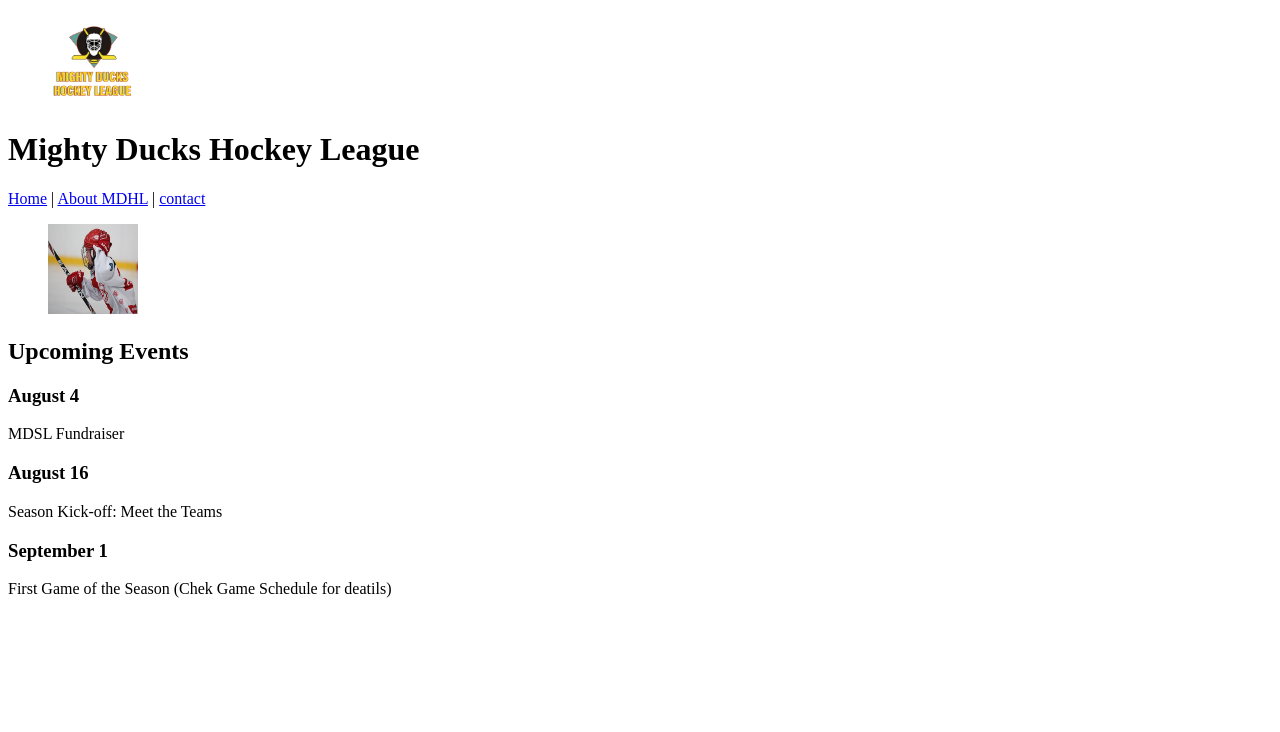
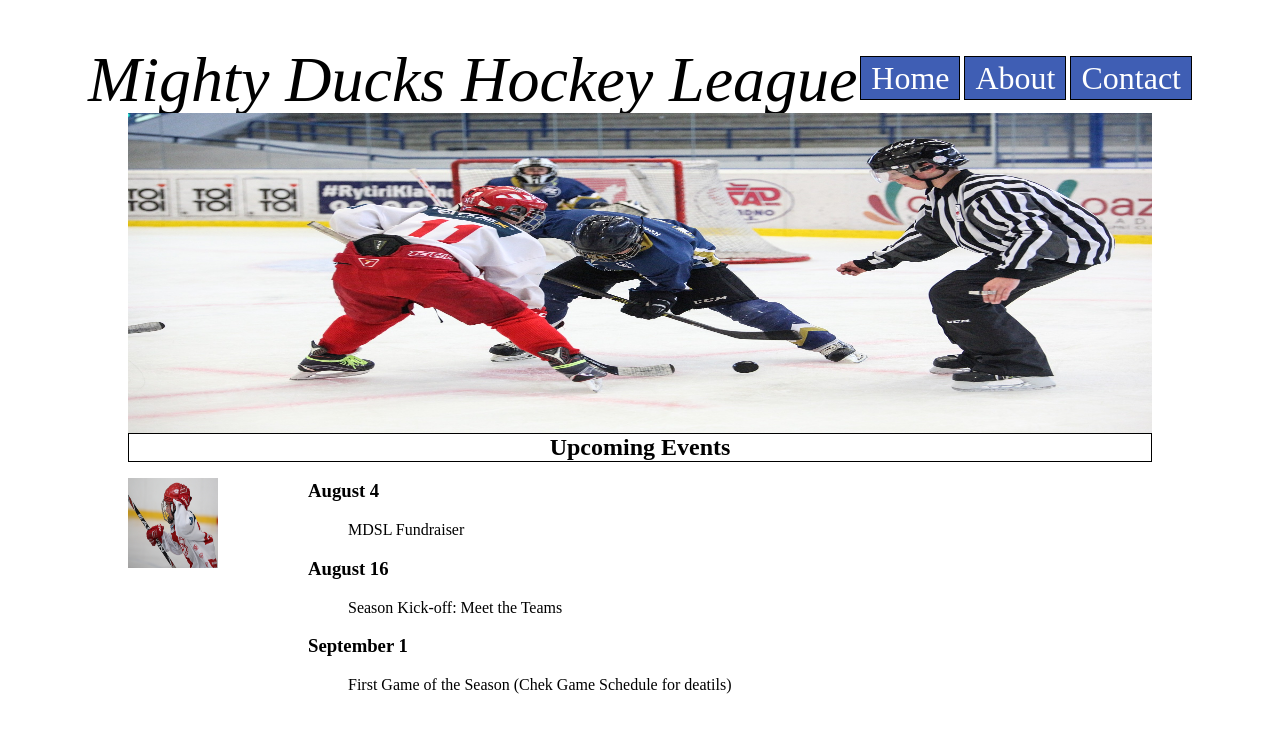
Before and after one commit to danielpalli/MDHL_PALLI_DANIEL, a plain HTML site: page index.html in a window 1280 px wide. Drawn offline with Linux system fonts and the light colour scheme.

Commit message:
Finish Task2

```diff
--- /dev/null
+++ b/assets/css/global.css
@@ -0,0 +1,71 @@
+html {
+  box-sizing: border-box;
+}
+*,
+*:before,
+*:after {
+  box-sizing: inhrit;
+}
+
+.contenedor {
+  max-width: calc(100% - 10rem);
+  width: 100%;
+  margin: 0 auto;
+}
+
+.imagen-titulo {
+  width: 100%;
+  height: 40vh;
+}
+
+#navbar {
+  background-color: #fff;
+  text-align: end;
+  margin-top: -100px;
+}
+
+header nav a {
+  color: white;
+  background-color: rgb(63, 94, 180);
+  padding: 3px 10px;
+  border: 1px solid black;
+}
+
+header nav a:link {
+  text-decoration: none;
+}
+
+header nav a:hover {
+  background-color: rgb(22, 117, 22);
+}
+#navbar .navbar-brand {
+  font-size: 2em;
+  font-weight: 400;
+}
+
+h1 {
+  font-size: 4em;
+  font-style: italic;
+  font-weight: 400;
+}
+
+main {
+  display: flex;
+  flex-direction: row;
+}
+
+.contenedor-eventos {
+  padding-left: 50px;
+  width: 100vw;
+}
+
+header h2 {
+  text-align: center;
+  margin: 0 40px;
+  margin-top: -20px;
+  border: 1px solid black;
+}
+
+p {
+  text-indent: 40px;
+}
--- a/index.html
+++ b/index.html
@@ -4,23 +4,27 @@
     <meta charset="UTF-8" />
     <meta http-equiv="X-UA-Compatible" content="IE=edge" />
     <meta name="viewport" content="width=device-width, initial-scale=1.0" />
+    <link rel="stylesheet" href="./assets/css/global.css" />
     <title>Home</title>
   </head>
+
   <body>
+    <div class="contenedor">
       <header>
+        <h1 id="titulo-principal">Mighty Ducks Hockey League</h1>
+        <nav id="navbar">
+          <a class="navbar-brand" href="#">Home</a>
+          <a class="navbar-brand" href="about.html">About</a>
+          <a class="navbar-brand" href="contact.html">Contact</a>
+        </nav>
         <figure>
           <img
-          src="assets/imgs/Logo Mighty ducks-01.png"
-          width="90"
-          height="90"
+            src="assets/imgs/design1_image1.jpg"
             alt="logo"
+            class="imagen-titulo"
           />
         </figure>
-      <h1>Mighty Ducks Hockey League</h1>
-      <nav>
-        <a href="#">Home</a> | <a href="about.html">About MDHL</a> |
-        <a href="contact.html">contact</a>
-      </nav>
+        <h2>Upcoming Events</h2>
       </header>
 
       <main>
@@ -32,8 +36,8 @@
             alt="logo"
           />
         </figure>
-      <section>
-        <h2>Upcoming Events</h2>
+
+        <div class="contenedor-eventos">
           <article>
             <h3>August 4</h3>
             <p>MDSL Fundraiser</p>
@@ -46,7 +50,8 @@
             <h3>September 1</h3>
             <p>First Game of the Season (Chek Game Schedule for deatils)</p>
           </article>
-      </section>
+        </div>
       </main>
+    </div>
   </body>
 </html>
```
Also changed, not shown: about.html (+18 -14 lines), contact.html (+18 -8 lines), assets/imgs/design1_image1.jpg (added), assets/imgs/design1_image2.jpg (added). Lines whose indentation alone changed are shown as unchanged.
